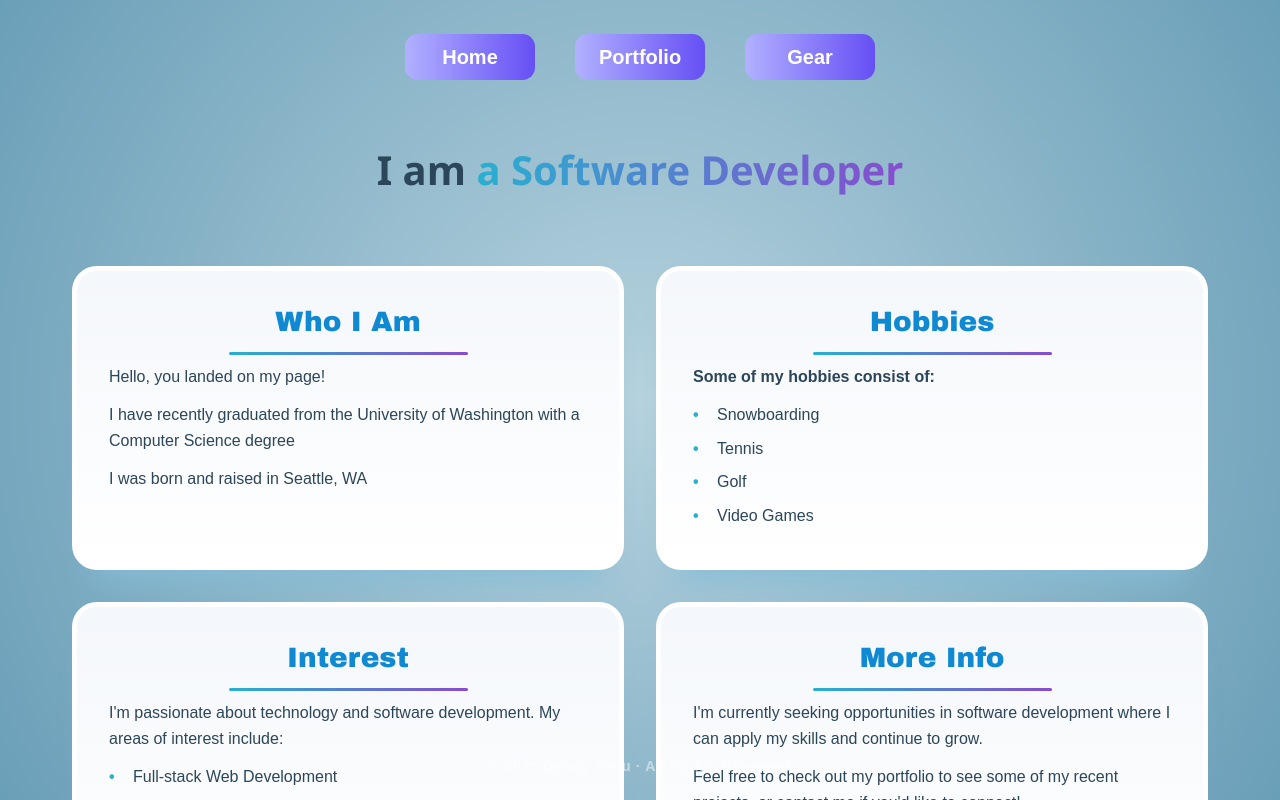
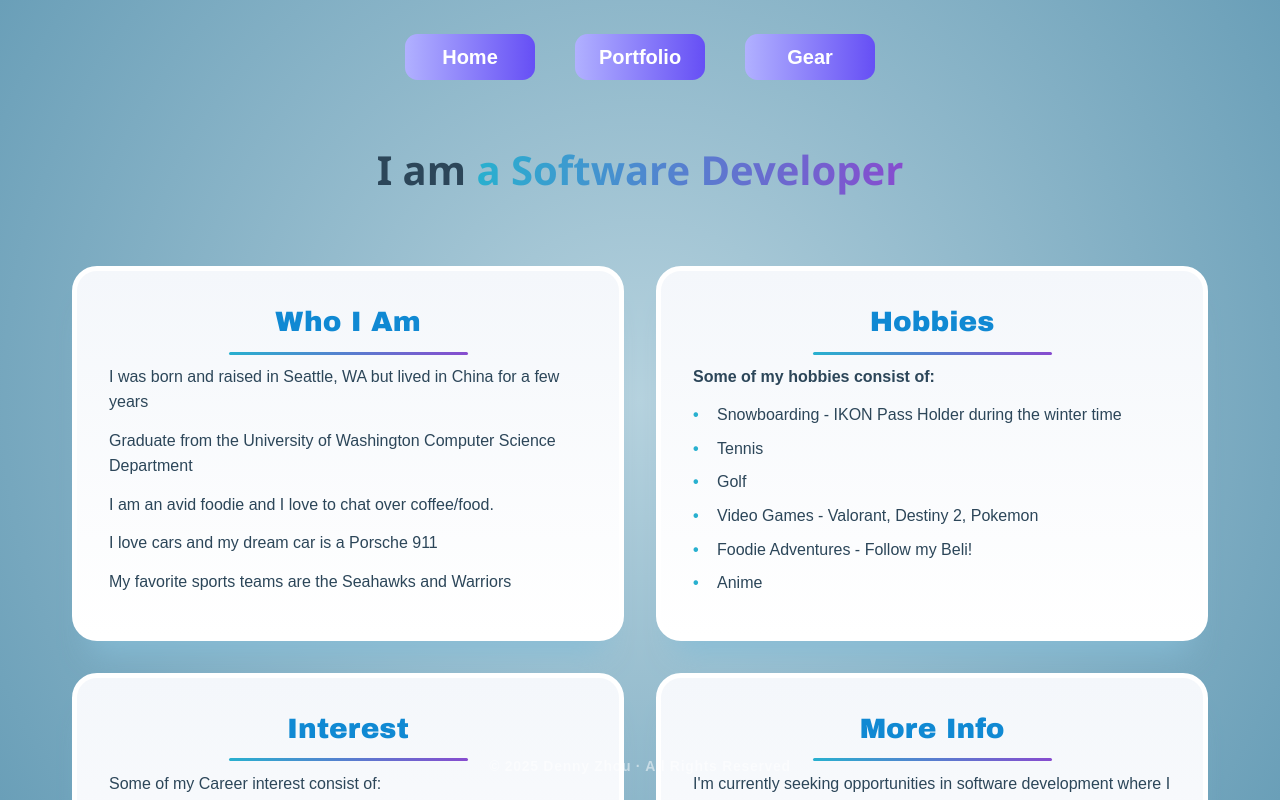
Before and after one commit to dzhouu/personal-web, a React (Create React App) app: page /about in a window 1280 px wide. Built offline with nearby package versions, Linux system fonts and the light colour scheme.

Commit message:
Added items

```diff
--- a/src/app/About/About.tsx
+++ b/src/app/About/About.tsx
@@ -38,28 +38,38 @@ export const About = (): JSX.Element => {
                 <div className="info-grid">
                     <div className="info-container">
                         <h1 className="info-heading">Who I Am</h1>
-                        <p>Hello, you landed on my page!</p>
-                        <p>I have recently graduated from the University of Washington with a Computer Science degree</p>
-                        <p>I was born and raised in Seattle, WA</p>
+                        <p>I was born and raised in Seattle, WA but lived in China for a few years</p>
+                        <p>Graduate from the University of Washington Computer Science Department</p>
+                        <p>I am an avid foodie and I love to chat over coffee/food.</p>
+                        <p>I love cars and my dream car is a Porsche 911</p>
+                        <p>My favorite sports teams are the Seahawks and Warriors</p>
                     </div>
                     <div className="info-container">
                         <h1 className="info-heading">Hobbies</h1>
                         <p><b>Some of my hobbies consist of:</b></p>
                         <ul>
-                            <li>Snowboarding</li>
+                            <li>Snowboarding - IKON Pass Holder during the winter time</li>
                             <li>Tennis</li>
                             <li>Golf</li>
-                            <li>Video Games</li>
+                            <li>Video Games - Valorant, Destiny 2, Pokemon</li>
+                            <li>Foodie Adventures - Follow my Beli!</li>
+                            <li>Anime</li>
                         </ul>
                     </div>
                     <div className="info-container">
                         <h1 className="info-heading">Interest</h1>
-                        <p>I'm passionate about technology and software development. My areas of interest include:</p>
+                        <p>Some of my Career interest consist of:</p>
                         <ul>
-                            <li>Full-stack Web Development</li>
-                            <li>Mobile App Creation</li>
-                            <li>User Experience Design</li>
-                            <li>Cloud Architecture</li>
+                            <li>Data Engineering</li>
+                            <li>Business Intelligence Engineering</li>
+                            <li>Software Development</li>
+                            <li>Program Manager</li>
+                        </ul>
+                        <p>Topics i've been interested:</p>
+                        <ul>
+                            <li>Distributed Systems</li>
+                            <li>Database Internals</li>
+                            <li>AI Infrastructure</li>
                         </ul>
                     </div>
                     <div className="info-container">
@@ -67,6 +77,7 @@ export const About = (): JSX.Element => {
                         <p>I'm currently seeking opportunities in software development where I can apply my skills and continue to grow.</p>
                         <p>Feel free to check out my portfolio to see some of my recent projects, or contact me if you'd like to connect!</p>
                         <p>I enjoy collaborating on innovative projects that solve real-world problems.</p>
+                        <p>Feel free to connect and lets grab some food!</p>
                     </div>
                 </div>
 
--- a/src/app/Gear/GearPage.tsx
+++ b/src/app/Gear/GearPage.tsx
@@ -1,7 +1,6 @@
 import React, { JSX, useState } from 'react';
 import { useNavigate } from "react-router-dom";
 import './GearPage.css';
-import AllRightReserveComponent from "../All-Right-Reserve/All-Right-Reserve-Component";
 
 // Define interfaces outside the component for better readability
 interface ItemProps {
@@ -32,13 +31,13 @@ export const GearPage = (): JSX.Element => {
                     <h4 className="item-title">{title}</h4>
                     <p className="item-description">{description}</p>
                 </div>
-                <div className="item-image">
-                    {imageUrl ? (
-                        <img src={imageUrl} alt={title} />
-                    ) : (
-                        <img src="/api/placeholder/40/40" alt={title} />
-                    )}
-                </div>
+                {/*<div className="item-image">*/}
+                {/*    {imageUrl ? (*/}
+                {/*        <img src={imageUrl} alt={title} />*/}
+                {/*    ) : (*/}
+                {/*        <img src="/api/placeholder/40/40" alt={title} />*/}
+                {/*    )}*/}
+                {/*</div>*/}
             </div>
         );
     };
@@ -110,14 +109,6 @@ export const GearPage = (): JSX.Element => {
                             title: "Monitor 2",
                             description: "LG 27GN800-B UltraGear 27 inch QHD"
                         },
-                        {
-                            title: "Monitor 1",
-                            description: "LG 34WP60C-B 34-Inch UltraWide QHD"
-                        },
-                        {
-                            title: "Monitor 2",
-                            description: "LG 27GN800-B UltraGear 27 inch QHD"
-                        }
                     ]
                 },
                 {
@@ -187,7 +178,7 @@ export const GearPage = (): JSX.Element => {
                     items: [
                         {
                             title: "Morning",
-                            description: "CeraVe Hydrating Cleanser"
+                            description: "Roundlab Dokdo Cleanser"
                         },
                         {
                             title: "Evening",
@@ -199,7 +190,7 @@ export const GearPage = (): JSX.Element => {
                     title: "Toner",
                     items: [
                         {
-                            title: "Daily",
+                            title: "ISov",
                             description: "Thayers Witch Hazel Toner"
                         }
                     ]
@@ -241,6 +232,10 @@ export const GearPage = (): JSX.Element => {
                         {
                             title: "Wallet",
                             description: "Slim minimalist wallet"
+                        },
+                        {
+                            title: "Sunglasses",
+                            description: "Gentlemonster"
                         }
                     ]
                 }
--- a/src/app/Profile-Header/Profile.tsx
+++ b/src/app/Profile-Header/Profile.tsx
@@ -15,7 +15,7 @@ interface ProfileData {
 const profileData: ProfileData = {
     name: "Denny Zhou",
     username: "@dzhou11",
-    interests: ["Food", "Tech", "Travel", "Care"],
+    interests: ["Food", "Tech", "Travel", "Health"],
     location: "Seattle, WA"
 };
 
@@ -51,7 +51,6 @@ const ProfileHeader: React.FC = () => {
           </span>
                 ))}
             </div>
-
             {/* Location */}
             <div className="location-container">
                 <MapPin size={16} className="location-icon"/>
```
